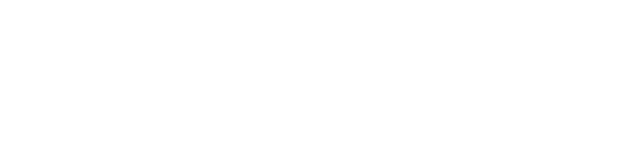
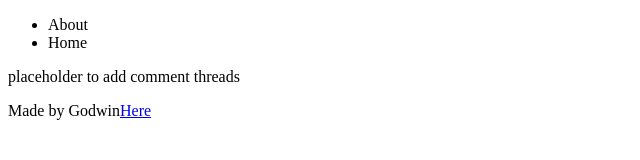
Before and after one commit to Godwinakladzi/My_First_Portfolio, a plain HTML site: page html_basic/tweets.html in a window 1280 px wide. Shown: the whole page, without its empty margins (0-640 px from the left). Drawn offline with Linux system fonts and the light colour scheme.

Commit message:
added header, main and article

```diff
--- a/html_basic/tweets.html
+++ b/html_basic/tweets.html
@@ -6,10 +6,28 @@
     <title>Document</title>
 </head>
 <body>
-    <blockquote class="twitter-tweet">
-  <a href="https://twitter.com/Twitter/status/1234567890"></a>
-</blockquote>
-<script async src="https://platform.twitter.com/widgets.js" charset="utf-8"></script>
+    <header>
+        <nav>
+            <ul>
+                <li>About</li>
+                <li>Home</li>
+            </ul>
+        </nav>
+    </header>
+    <main>
 
+     <article>
+        <blockquote class="twitter-tweet">
+            <a href="https://twitter.com/Twitter/status/1234567890"></a>
+        </blockquote>
+        <script async src="https://platform.twitter.com/widgets.js" charset="utf-8"></script>
+     </article>
+    <aside>
+        <p>placeholder to add comment threads</p>
+    </aside>
+</main>
+<footer>
+    <p>Made by Godwin<a href="#" target="_blank">Here</a></p>
+</footer>
 </body>
 </html>
```
Also changed, not shown: html_basic/index.html (+12 -1 lines).
